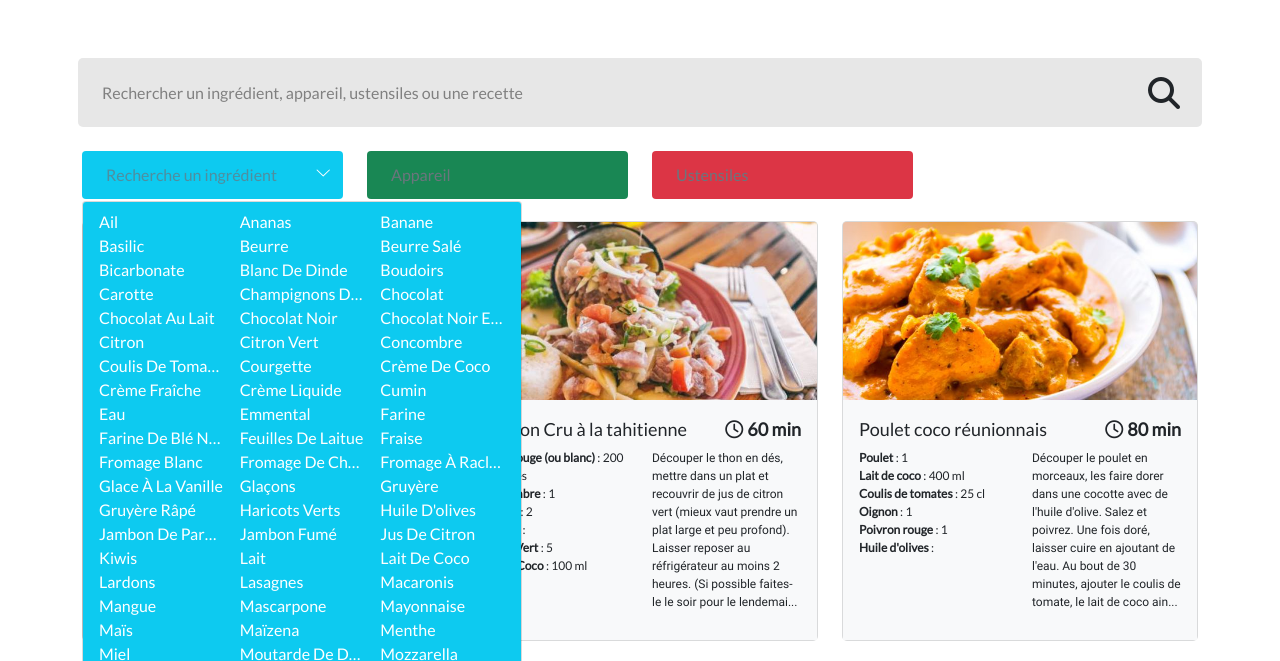
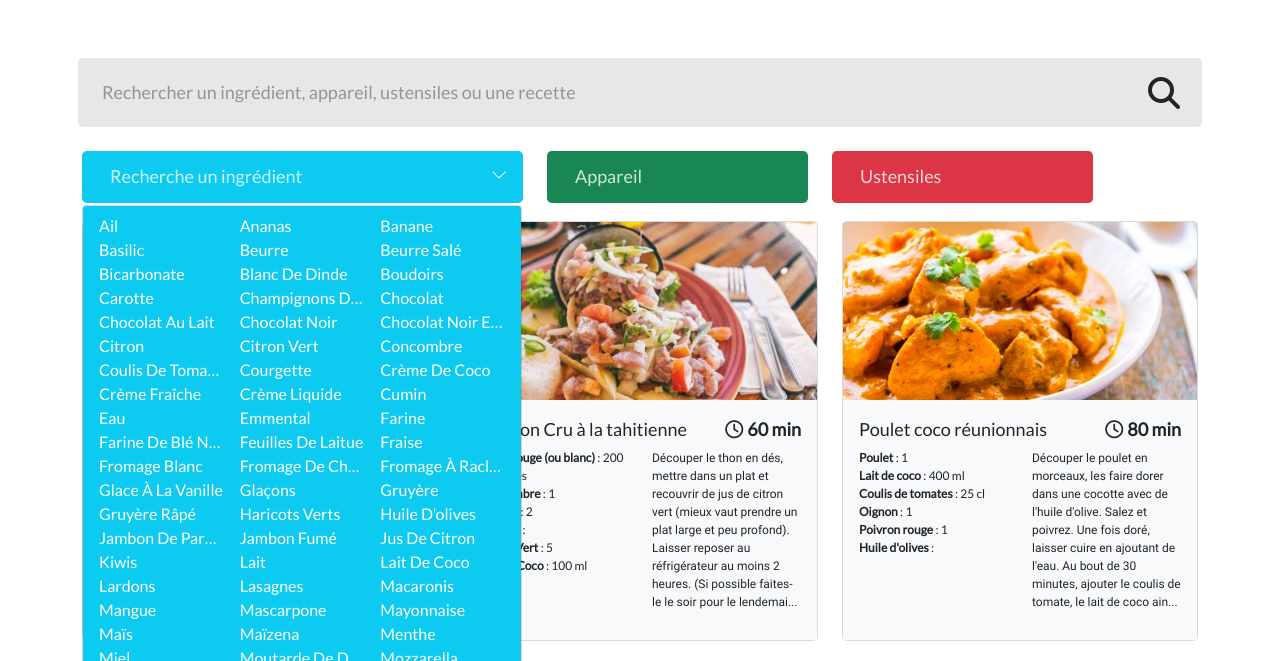
Before and after one commit to Stevens-Mark/LesPetitsPlats, a website with bundled scripts: page index.html in a window 1280 px wide. Both pictures are taken after a click on the element 212 px from the left and 314 px from the top of the page. Shown: the part 139-800 px from the top of the page. Built offline with nearby package versions, Linux system fonts and the light colour scheme; files whose address does not match are found by name.

Commit message:
save point

```diff
--- a/index.html
+++ b/index.html
@@ -48,7 +48,7 @@
             <div class="col-12 col-lg-3 mb-2">
 
               <div class="dropdown">
-                <div class="btn btn-info d-flex dropdown-toggle border-0 SearchBar__filter" id="ingredientBtn" data-bs-toggle="dropdown" aria-expanded="false">
+                <div class="btn btn-lg btn-info d-flex dropdown-toggle border-0 SearchBar__filter" id="ingredientBtn" data-bs-toggle="dropdown" aria-expanded="false">
                   <input tabindex="0" type="text" class="form-control  border-0 bg-transparent text-white shadow-none text-truncate"  placeholder="Ingredients" id="Ingredients" aria-label="Recherche un ingrédient" onblur="this.placeholder = 'Ingrédients'" onfocus="this.placeholder = 'Recherche un ingrédient'">
                 </div>
                 <ul  id="ingredientSearch" class="dropdown-menu m-0 p-2 bg-info flex-wrap" role="listbox" aria-labelledby="ingredientBtn">
@@ -61,7 +61,7 @@
             <div class="col-12 col-lg-3 mb-2">
 
               <div class="dropdown">
-                <div class="btn btn-success d-flex dropdown-toggle border-0 SearchBar__filter" id="applianceBtn" data-bs-toggle="dropdown" aria-expanded="false">
+                <div class="btn btn-lg btn-success d-flex dropdown-toggle border-0 SearchBar__filter" id="applianceBtn" data-bs-toggle="dropdown" aria-expanded="false">
                   <input tabindex="0" type="text" class="form-control  border-0 bg-transparent text-white shadow-none text-truncate"  placeholder="Appareil" id="Appareil" aria-label="recherche un appareil" onblur="this.placeholder = 'Appareil'" onfocus="this.placeholder = 'Recherche un appareil'">
                 </div>
                 <ul id="applianceSearch" class="dropdown-menu flex-wrap m-0 p-2 bg-success" role="listbox" aria-labelledby="applianceBtn">
@@ -74,7 +74,7 @@
             <div class="col-12 col-lg-3 mb-2">
 
               <div class="dropdown">
-                <div class="btn btn-danger d-flex dropdown-toggle border-0 SearchBar__filter" id="ustensilBtn" data-bs-toggle="dropdown" aria-expanded="false">
+                <div class="btn btn-lg btn-danger d-flex dropdown-toggle border-0 SearchBar__filter" id="ustensilBtn" data-bs-toggle="dropdown" aria-expanded="false">
                   <input tabindex="0" type="text" class="form-control  border-0 bg-transparent text-white shadow-none text-truncate"  placeholder="Ustensiles" id="Ustensiles" aria-label="Recherche un ustensile" onblur="this.placeholder = 'Ustensiles'" onfocus="this.placeholder = 'Recherche un ustensile'">
                 </div>
                 <ul id="ustensilSearch" class="dropdown-menu flex-wrap m-0 p-2 bg-danger" role="listbox" aria-labelledby="ustensilBtn">
--- a/js/main.js
+++ b/js/main.js
@@ -142,31 +142,42 @@ const DropdownTextListSearch = (category, categoryListId) => {
          }
       }
    };
-   /*
-  DropdownTextListSearch('Ingredients','ingredientList');
-  DropdownTextListSearch('Appliances','applianceList');
-  DropdownTextListSearch('Ustensils','ustensilsList');*/
 
-// EVENT LISTENERS ON DROPDOWN BUTTONS &
-/* CALL SEARCH DROPDOWN LIST FUNCTION (ABOVE)
+// EVENT LISTENERS ON DROPDOWN BUTTONS:
+// CHANGES BUTTON WIDTH &
+// CALLS SEARCH DROPDOWN LIST FUNCTION (ABOVE)
 const inputButtons = document.querySelectorAll('.btn');
 inputButtons.forEach((btn) => {
    btn.addEventListener('click', (event) => {
-      if (event.target.classList.contains('btn')) return;
-      event.target.parentNode.parentNode.classList.toggle('dropDownExpand');
-      ChangeInputtext(event.target.id);
+      event.preventDefault();
+      inputButtons.forEach((btn) => {
+          btn.parentNode.parentNode.classList.remove('buttonExpand');
+       });
+       /* if user hit button */
+       if (event.target.classList.contains('btn'))  {
+         event.target.parentNode.parentNode.classList.add('buttonExpand');
+         if (event.target.nextElementSibling.classList.contains('show')) {
+            event.target.parentNode.parentNode.classList.remove('buttonExpand');
+         }
+         DropdownTextListSearch(event.target.firstElementChild.id, event.target.nextElementSibling.id);
+         return;
+      }/* otherwise user hit input field */
+      event.target.parentNode.parentNode.parentNode.classList.add('buttonExpand');
+      if (event.target.parentNode.nextElementSibling.classList.contains('show')) {
+         event.target.parentNode.parentNode.parentNode.classList.remove('buttonExpand');
+      }
       DropdownTextListSearch(event.target.id,event.target.parentNode.nextElementSibling.id);
    });
+   /* for keyboard users*/
    btn.addEventListener('keypress', (event) => {
       if (event.key === 'Enter' || event.key === 13) {
-         if (event.target.classList.contains('btn')) return;
-         ChangeInputtext(event.target.id);
          btn.click();
-         event.target.parentNode.parentNode.classList.toggle('dropDownExpand');
-         DropdownTextListSearch(event.target.id,event.target.parentNode.nextElementSibling.id);
       }
    });
 });
+
+// EVENT LISTENER: CLOSE ALL DROPDOWNS WHEN USER CLICKS OUTSIDE THE MENUS
+
 /* OPEN/CLOSE THE DROPDOWN MENUS
 const DropDownOpenClose = (event) =>{
    inputButtons.forEach((btn) => {
@@ -193,6 +204,8 @@ document.addEventListener('Keyup', (event) => {
    }
 });
 */
+// EVENT LISTENER: CLOSE ALL DROPDOWNS WHEN USER CLICKS OUTSIDE THE MENUS
+
 
 // EVENT LISTENERS ON ALL DROPDOWNS LIST "TAGS"
 // FOR SEARCHING RECIPES & THE TAG GENERATION
@@ -209,7 +222,7 @@ const tagList = document.querySelectorAll('.tags');
       if (!tagListArray.includes(tagSelected)) {
          tagListArray.push(tagSelected);
          GenerateTag(tagSelected, tagType);
-         FilterRecipes(tagSelected, tagType);
+       /*  FilterRecipes(tagSelected, tagType);    */
       }
    });
    /* Event Listener (for keyboard) */
@@ -221,7 +234,7 @@ const tagList = document.querySelectorAll('.tags');
       }
       /* close dropdown on "Escape" key */
       if (event.key === 'Escape' || event.key === 27) {
-         DropDownOpenClose(event);
+        /* DropDownOpenClose(event);*/
       }
    });
 });
@@ -264,7 +277,7 @@ const GenerateTag = (tagSelected, tagType) => {
    });
 };
 
-// SEARCH FILTER IN PROGRESS ?????????
+/* SEARCH FILTER IN PROGRESS ?????????
 
 let newArray = {...recipes};
 const FilterRecipes = (tagselected, tagType) => {
@@ -286,4 +299,4 @@ const FilterRecipes = (tagselected, tagType) => {
    default :console.log('no tag of this type');
    }
    CreateRecipes(newArray);
-};
+};*/
--- a/sass/pages/_index.scss
+++ b/sass/pages/_index.scss
@@ -1,3 +1,15 @@
+// STYLING FOR DROPDOWN INPUTS
+.form-control {
+  cursor: pointer;
+}
+
+.form-control::placeholder {
+  color: white;
+  opacity: 80%;
+  font-family: "Lato";
+  font-size: 1.125rem;
+}
+
 // MAIN SEARCH INPUT BAR STYLING
 .SearchBar {
   justify-content: center;
@@ -7,18 +19,18 @@
   border-radius: 5px;
   margin-right:  -12px;
   ::placeholder{
-    color: grey; /* $gray-600; */
+    color: grey;
   }
   &__magnify{
     font-size: 32px;
     margin: 10px;
   }
-  &__filter { //width for drtopdown menus
+  &__filter { //width for drtopdown menus when on mobile/tablette
     width: 100%;
   }
 }
 
-// STYLING FOR TAGS (DROPDOWN LISTS & SELECTED TAG ICONS
+// STYLING FOR TAGS (DROPDOWN LISTS & SELECTED TAG ICONS)
 .tags {
   cursor: pointer;
     &:hover {
@@ -50,13 +62,13 @@
 .dropdown-item {
   width: 33%;
 }
-/*
-.dropDownExpand {
+
+.buttonExpand {
   width: 100%;
   @media only screen and (min-width: $largeDevice) {
-  width: 480px;
+  width: 465px;
   }
-}*/
+}
 
 // NEED FOR ALIGNMENT OF DROPDWON MENU FILTERS
 .searchFilters {
@@ -67,20 +79,11 @@
     }
 }
 
-.form-control {
-  cursor: pointer;
-}
-
-// change input "placeholder" text to 50% when user in SEARCH fields
-input:focus::placeholder {
-  opacity: 70%;
-}
-
 // RECIPE CARDS STYLING
 .cards{
   position: relative;
   padding: unset;
-  top: 170px;
+  top: 190px;
    /* margin: -6px;*/
     @media only screen and (min-width: $largeDevice) {
     top: 70px;
--- a/sass/utils/_variables.scss
+++ b/sass/utils/_variables.scss
@@ -9,3 +9,12 @@ $mobileMDevice: 425px;
 $tabletteDevice: 768px;
 $largeDevice: 992px;
 $XlargeDevice: 1200px;
+
+$headings-font-family: "Lato";
+$font-family-base: "Lato";
+
+$input-placeholder-color: white;
+$info: #3282F7 !default;
+$danger:#ED6454 !default;
+$success:#68D9A4 !default;
+$light: #E7E7E7;
```
Also changed, not shown: public/css/style.css, 1 other file.
